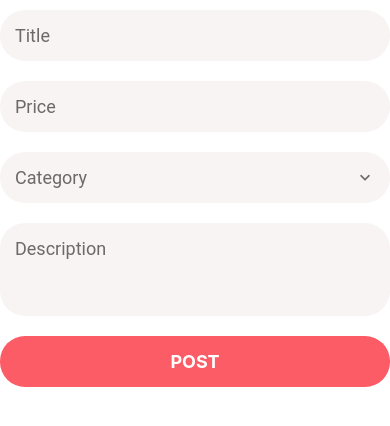
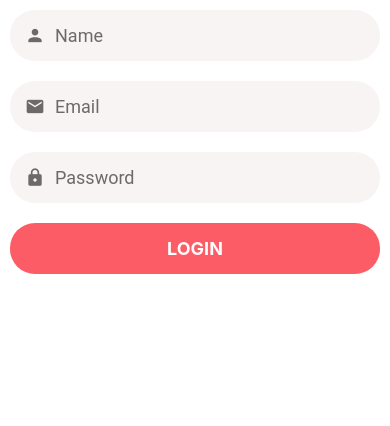
Before and after one commit to venkatasidhartha/DoneWithIt, a React Native app: screen / in a window 390 px wide. Shown: the top 426 px of the page. Built offline with nearby package versions, Linux system fonts and the light colour scheme.

Commit message:
register screen

```diff
--- a/App.js
+++ b/App.js
@@ -25,10 +25,11 @@
 import AppText from "./app/components/AppText";
 import LoginScreen from "./app/screens/LoginScreen";
 import ListingEditScreen from "./app/components/ListingEditScreen";
+import RegisterScreen from "./app/screens/RegisterScreen";
 
 export default function App() {
     return (
-        <ListingEditScreen />
+        <RegisterScreen />
     );
 }
 
--- /dev/null
+++ b/app/screens/RegisterScreen.js
@@ -0,0 +1,57 @@
+import { StyleSheet, Text, View, Image } from "react-native";
+import React from "react";
+import Screen from "../components/Screen";
+import * as Yup from "yup";
+
+import { AppForm, SubmitButton, AppFormField } from "../components/forms";
+
+const validationSchema = Yup.object().shape({
+    name: Yup.string().required().label("Name"),
+    email: Yup.string().required().email().label("Email"),
+    password: Yup.string().required().min(4).label("Password"),
+});
+
+const RegisterScreen = () => {
+    return (
+        <Screen style={styles.container}>
+            <AppForm
+                initialValues={{ name: "", email: "", password: "" }}
+                onSubmit={(values) => console.log(values)}
+                validationSchema={validationSchema}
+            >
+                <AppFormField
+                    autoCapitalize="none"
+                    autoCorrect={false}
+                    name="Name"
+                    icon="account"
+                    placeholder="Name"
+                />
+                <AppFormField
+                    autoCapitalize="none"
+                    autoCorrect={false}
+                    name="email"
+                    icon="email"
+                    keyboardType="email-address"
+                    placeholder="Email"
+                />
+                <AppFormField
+                    name="password"
+                    autoCapitalize="none"
+                    autoCorrect={false}
+                    icon="lock"
+                    secureTextEntry
+                    placeholder="Password"
+                />
+                <SubmitButton title={"Login"} />
+            </AppForm>
+        </Screen>
+    );
+};
+
+export default RegisterScreen;
+
+const styles = StyleSheet.create({
+    container: {
+        padding: 10,
+    },
+});
```
